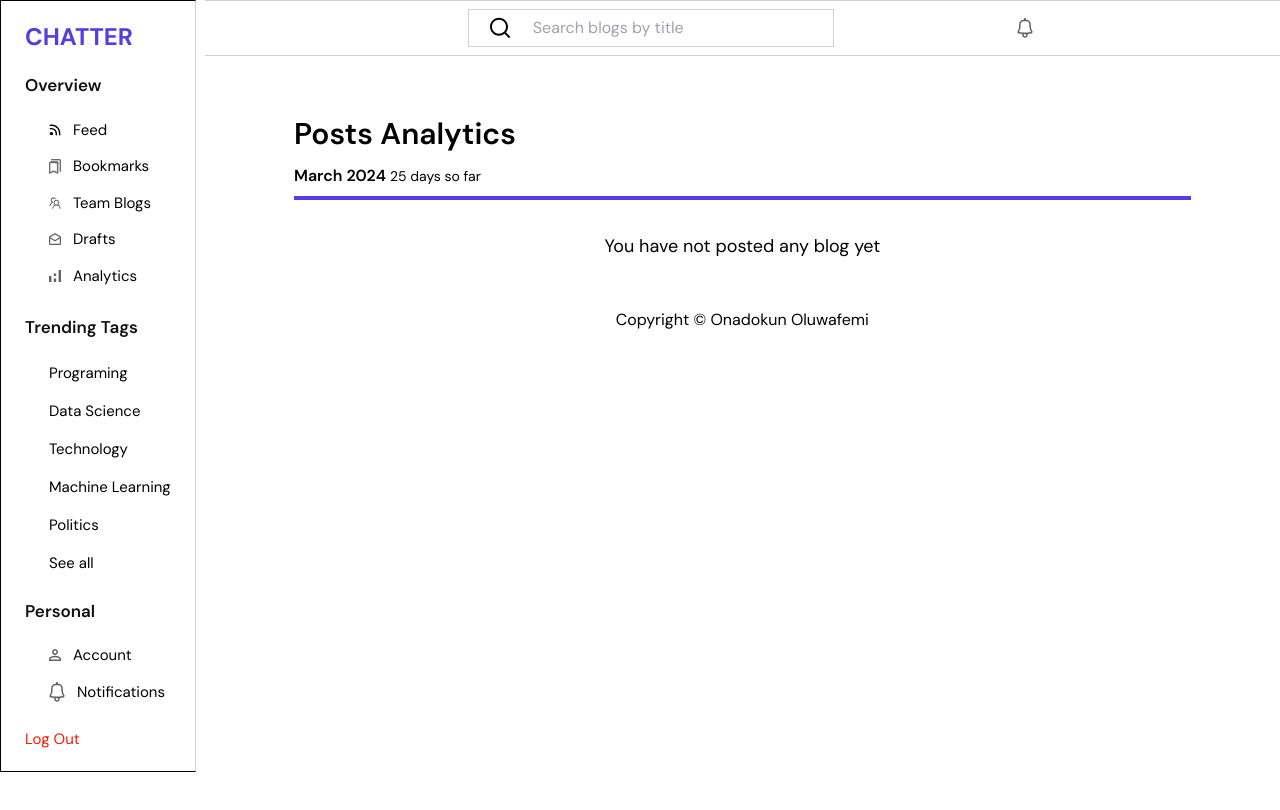
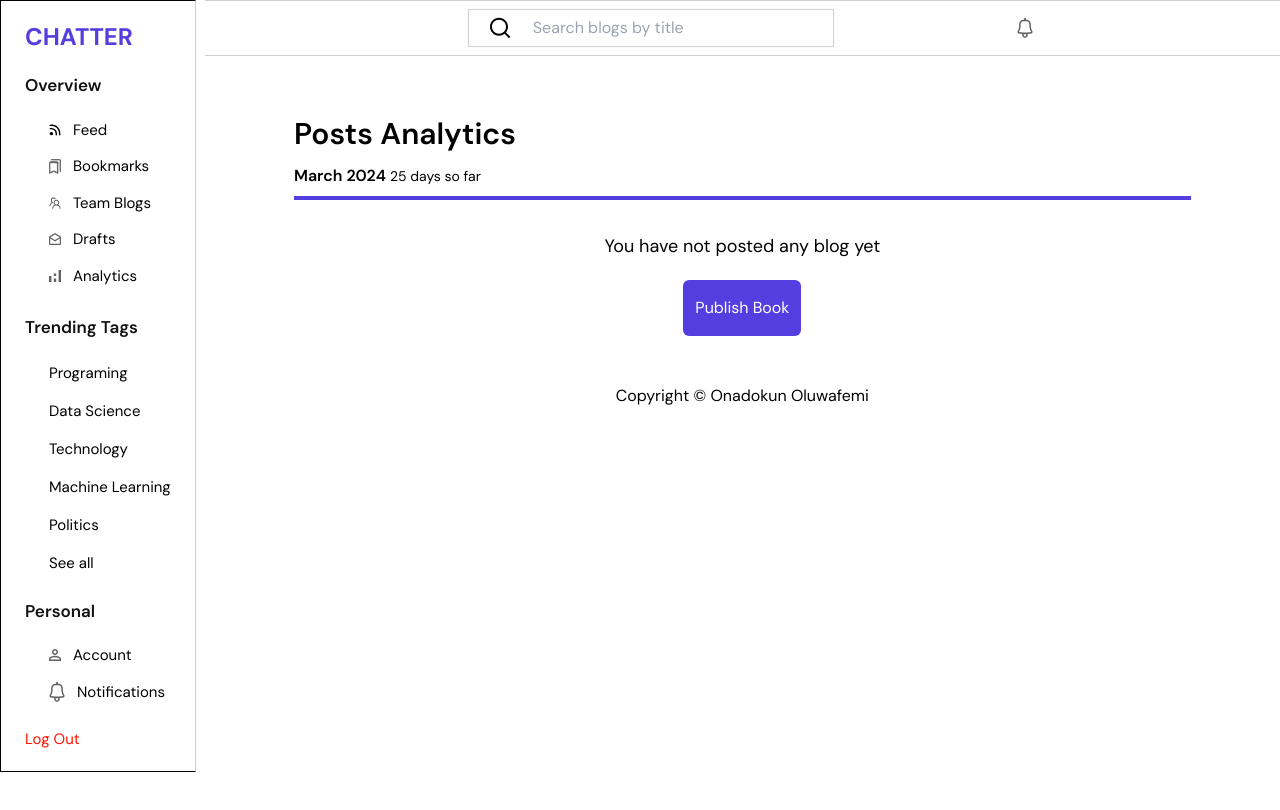
Before and after one commit to o1-spec/Chatter, a React (Vite) app: page /blog/analytics in a window 1280 px wide. Shown: the top 810 px of the page. Built offline with nearby package versions, Linux system fonts and the light colour scheme; no server answers; the database is empty.

Commit message:
Little changes

```diff
--- a/src/Components/BlogPages/Analytics.tsx
+++ b/src/Components/BlogPages/Analytics.tsx
@@ -12,6 +12,7 @@ import { db, auth } from "../../firebase";
 import Spinner from "../utilities/Spinner";
 import { logBookmark } from "./AnalyticsFunctions";
 import { toast } from "react-toastify";
+import { Link } from "react-router-dom";
 
 function Analytics() {
   const [like, setLike] = useState(false);
@@ -19,6 +20,9 @@ function Analytics() {
   const [loading, setLoading] = useState(false);
   const [bookmarkedBlogs, setBookmarkedBlogs] = useState<TrendingInterface[]>(
     []
+  );
+  const [highestViews, setHighestViews] = useState<TrendingInterface | null>(
+    null
   );
   const [bookmark, setBookmark] = useState(false);
 
@@ -158,7 +162,7 @@ function Analytics() {
         const updatedLikes = [...currentLikes, userId];
         await updateDoc(blogRef, { likes: updatedLikes });
 
-        setTotalBlogs((prevBlogs) => {
+        setTotalBlogs((prevBlogs: TrendingInterface[]) => {
           return prevBlogs.map((blog) => {
             if (blog.id === blogId) {
               return { ...blog, likes: updatedLikes };
@@ -200,16 +204,21 @@ function Analytics() {
       });
     }
   };
+  useEffect(() => {
+    let maxViews = -1;
+    let highestViewBlog = null;
 
-  let maxViews = -1;
-  let highestViews = null;
+    totalBlogs.forEach((blog) => {
+      if (blog.views > maxViews) {
+        maxViews = blog.views;
+        highestViewBlog = blog;
+      }
+    });
 
-  totalBlogs.forEach((blog) => {
-    if (blog.views > maxViews) {
-      maxViews = blog.views;
-      highestViews = blog;
+    if (highestViewBlog) {
+      setHighestViews(highestViewBlog);
     }
-  });
+  }, [totalBlogs]);
 
   console.log(highestViews);
 
@@ -243,7 +252,7 @@ function Analytics() {
   const shortenedString = slicedArray?.join(" ");
   if (loading) {
     return (
-      <div className="mt-40">
+      <div className="mt-[400px]">
         <Spinner />
       </div>
     );
@@ -260,7 +269,17 @@ function Analytics() {
             </div>
           </div>
           {!highestViews ? (
-            <p className="text-center text-lg py-8">You have not posted any blog yet</p>
+            <div className="flex flex-col gap-4 py-8 items-center">
+              <p className="text-center text-lg pb-1">
+                You have not posted any blog yet
+              </p>
+              <Link
+                className="text-textWhite bg-textBlue px-3 py-4 rounded-md w-fit"
+                to="/blog/publish"
+              >
+                Publish Book
+              </Link>
+            </div>
           ) : (
             <div className="border-b-4 border-b-textBlue pr-10">
               <h5 className="text-xl font-semibold py-3">Posts Highlights</h5>
@@ -282,16 +301,21 @@ function Analytics() {
                       {highestViews?.author}
                     </span>
                     <span className="text-[14px]">
-                      {highestViews?.createdAt.seconds}
+                      {highestViews?.createdAt?.seconds}
                     </span>
                   </div>
                 </div>
-                <h4 className="text-xl font-semibold">{highestViews?.title}</h4>
+                <Link
+                  to={`/blog/blogSection/${highestViews?.id}`}
+                  className="text-xl font-semibold underline"
+                >
+                  {highestViews?.title}
+                </Link>
                 <p>{shortenedString}</p>
                 <div className="flex items-center justify-between pt-4 pb-4">
                   <div className="flex items-center gap-2">
                     <i
-                      onClick={() => handleLike(blog.id)}
+                      onClick={() => handleLike(highestViews?.id)}
                       className={
                         like
                           ? "fa-regular fa-heart cursor-pointer text-textBlue"
```
